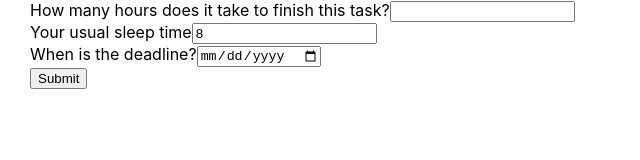
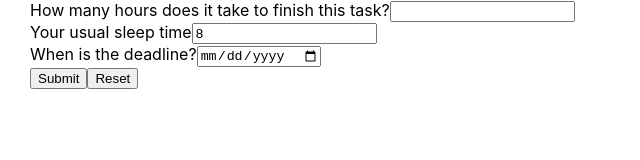
Before and after one commit to Blubas35/home-work-for-tadas, a React (Create React App) app: page / in a window 1280 px wide. Shown: the top 160 px of the page, without its empty margins (0-640 px from the left). Built offline with nearby package versions, Linux system fonts and the light colour scheme.

Commit message:
created function component, reset button

```diff
--- a/src/Components/Form/Form.jsx
+++ b/src/Components/Form/Form.jsx
@@ -1,6 +1,6 @@
 import React from 'react'
 
-const Form = ({ onSubmit, totalHours, totalOnChange, sleepOnChange, sleepTime, deadlineOnChange, daysLeft, busyHours, formatDate, busyOnChange }) => {
+const Form = ({ onSubmit, totalHours, totalOnChange, sleepOnChange, sleepTime, deadlineOnChange, daysLeft, busyHours, formatDate, busyOnChange, resetHandler }) => {
     return (
         <form onSubmit={onSubmit}>
             <div>
@@ -37,7 +37,7 @@ const Form = ({ onSubmit, totalHours, totalOnChange, sleepOnChange, sleepTime, d
                 </>
             )}
             <button type='submit'>Submit</button>
-            {/* <button type='reset'>Reset</button> */}
+            <button type='reset' onClick={resetHandler}>Reset</button>
         </form>
     )
 }
--- /dev/null
+++ b/src/Components/Function/FormatDate.jsx
@@ -0,0 +1,11 @@
+// this function formats day
+function formatDate(index) {
+    const currentDate = new Date();
+    currentDate.setDate(currentDate.getDate() + index);
+    // Added index to current date to get the date for each day
+    const formattedDate = `${currentDate.getMonth() + 1}/${currentDate.getDate()}/${currentDate.getFullYear()}`;
+    return formattedDate
+}
+
+
+export { formatDate }
--- a/src/Pages/Task.jsx
+++ b/src/Pages/Task.jsx
@@ -2,6 +2,7 @@ import React, { useEffect, useState } from 'react'
 import Container from '../Components/Container/Container'
 import Form from '../Components/Form/Form'
 import AsapResults from '../Components/ASAPResults/AsapResults'
+import { formatDate } from '../Components/Function/FormatDate'
 
 const Task = () => {
 
@@ -38,14 +39,37 @@ const Task = () => {
         setShowResults(false)
         setBusyHours(updatedBusyHours);
     };
+    const resetHandler = () => {
+        setTotalHours('');
+        setSleepTime(8);
+        setDaysLeft('');
+        setBusyHours([]);
+        setFreeTime([]);
+        setEnoughTime(null);
+        setShowResults(false);
+        setTaskSchedule([]);
+    }
     // ideja padaryti viena button allocate time equally
     // o kita i want to finish task as fast as possible
+
+    // this is where we calculate how many free time does user have
+    useEffect(() => {
+        let time = []
+        busyHours.map(hours => {
+            const fas = 24 - sleepTime - hours
+            time.push(fas)
+            return fas
+        })
+        setFreeTime(time)
+    }, [busyHours, sleepTime])
+
     const submitHandler = (e) => {
         e.preventDefault()
-        const stringToNumbers = busyHours.map(str => Number(str))
-        const totalBusyHours = stringToNumbers.reduce((accumulator, currentValue) => accumulator + currentValue)
 
-        if (totalBusyHours >= totalHours) {
+        const totalFreeHours = freeTime.reduce((accumulator, currentValue) => accumulator + currentValue)
+
+        // check if user has enough free time to finish task
+        if (totalFreeHours >= totalHours) {
             setEnoughTime(true)
             setShowResults(true)
 
@@ -53,15 +77,6 @@ const Task = () => {
             setEnoughTime(false)
             setShowResults(true)
         }
-
-        // this is where we calculate how many free time does user have
-        let time = []
-
-        busyHours.map(hours => {
-            const fas = 24 - sleepTime - hours
-            time.push(fas)
-        })
-        setFreeTime(time)
     }
 
     // this is where we calculate the schedule for user to complete his task in time
@@ -83,16 +98,7 @@ const Task = () => {
         }
 
         setTaskSchedule(schedule);
-    }, [freeTime], [totalHours], [daysLeft])
-
-    // this function formats day
-    function formatDate(index) {
-        const currentDate = new Date();
-        currentDate.setDate(currentDate.getDate() + index);
-        // Added index to current date to get the date for each day
-        const formattedDate = `${currentDate.getMonth() + 1}/${currentDate.getDate()}/${currentDate.getFullYear()}`;
-        return formattedDate
-    }
+    }, [freeTime, totalHours, daysLeft])
 
     return (
         <Container>
@@ -107,14 +113,15 @@ const Task = () => {
                 busyHours={busyHours}
                 formatDate={formatDate}
                 busyOnChange={busyHoursHandler}
+                resetHandler={resetHandler}
             />
 
             {showResults &&
                 <>
                     <AsapResults
-                    enoughTime={enoughTime}
-                    taskSchedule={taskSchedule}
-                    formatDate={formatDate}
+                        enoughTime={enoughTime}
+                        taskSchedule={taskSchedule}
+                        formatDate={formatDate}
                     />
                 </>
             }
```
